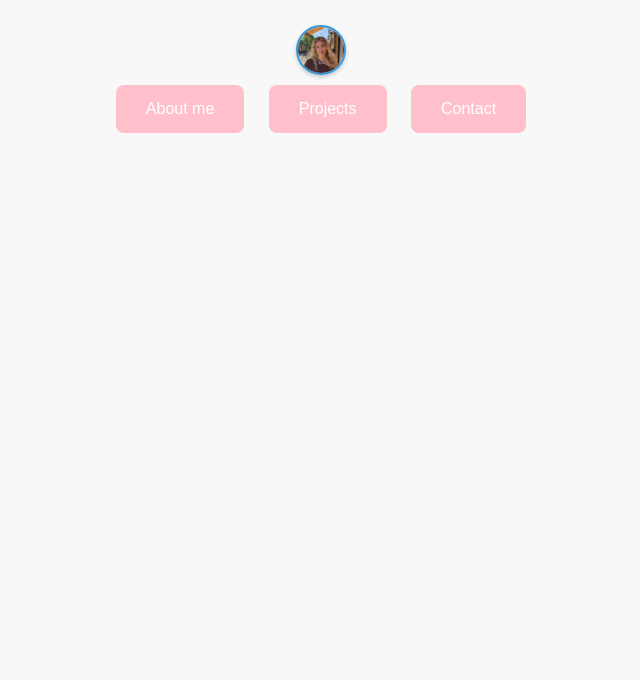
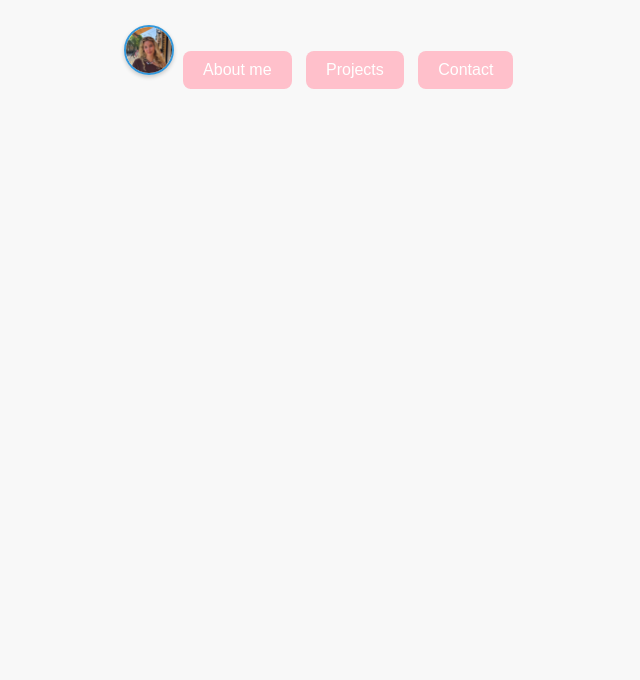
Before and after one commit to poppyfortescue/portfolio, a plain HTML site: page index.html in a window 1280 px wide. Shown: the part 120-800 px from the top of the page, without its empty margins (319-959 px from the left). Drawn offline with Linux system fonts and the light colour scheme.

Commit message:
Describe your changes

```diff
--- a/styles.css
+++ b/styles.css
@@ -38,13 +38,27 @@ button:hover {
   background-color: #2980b9;
 }
 
+.profile-container {
+  text-align: center;   /* centers the image */
+  margin-bottom: 20px;  /* space below the image */
+}
+
 #profile-pic {
-  width: 50px;          /* very small */
-  height: 50px;         /* equal width & height */
-  border-radius: 50%;    /* makes it a perfect circle */
-  object-fit: cover;     /* ensures image fills the circle */
-  display: block;        /* makes it act like a block element */
-  margin: 10px auto 0;   /* centers it horizontally under the header */
-  border: 2px solid #3498db;  /* optional border */
-  box-shadow: 0 2px 4px rgba(0,0,0,0.2); /* optional shadow */
+  width: 50px;
+  height: 50px;
+  border-radius: 50%;
+  object-fit: cover;
+  border: 2px solid #3498db;
+  box-shadow: 0 2px 4px rgba(0,0,0,0.2);
+  display: inline-block; /* ensures it behaves nicely inside the container */
 }
+
+.button-container {
+  text-align: center;   /* centers the buttons */
+  margin-top: 20px;
+}
+
+button {
+  margin: 5px;
+  padding: 10px 20px;
+}
```
